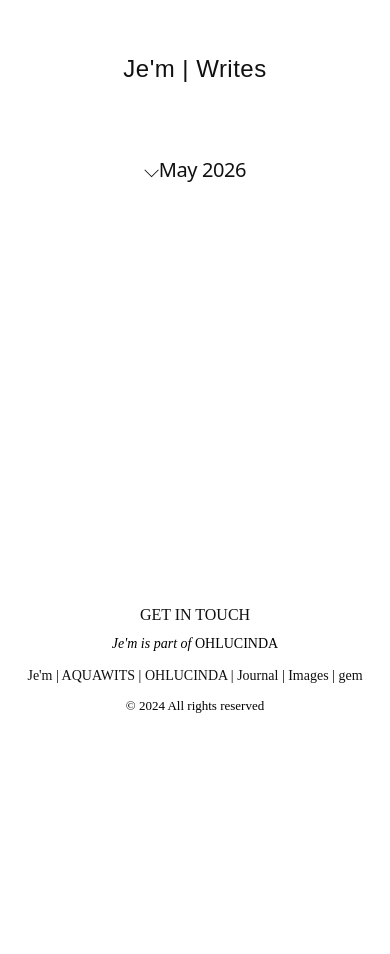
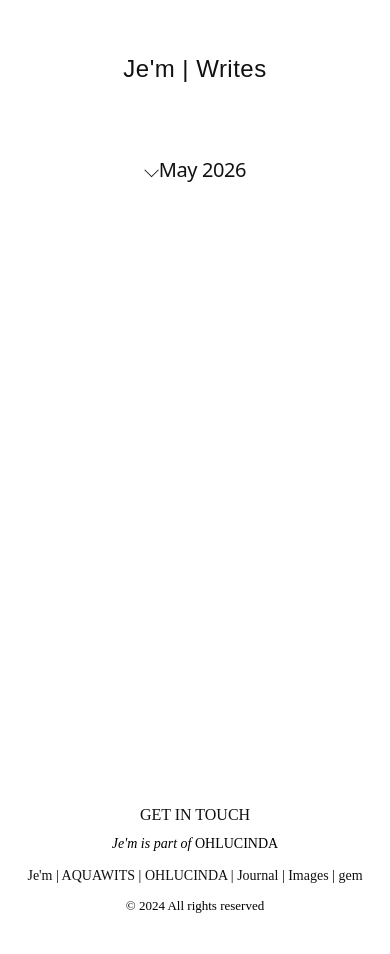
Before and after one commit to ohlucinda/ohlucinda-mobile, a Jekyll site: the page built from index.html, in a window 390 px wide. Built offline with Jekyll 4.4.1, drawn with Linux system fonts in a browser that asks for light colours; some web fonts are replaced; before the commit the page ends 900 px from its top, so only the background shows below that.

Commit message:
Update style.css

```diff
--- a/assets/style.css
+++ b/assets/style.css
@@ -181,7 +181,7 @@ img {
   }
 
   .footer {
-  margin-top: 320px;
+  margin-top: 520px;
 }
 
   img {
```
